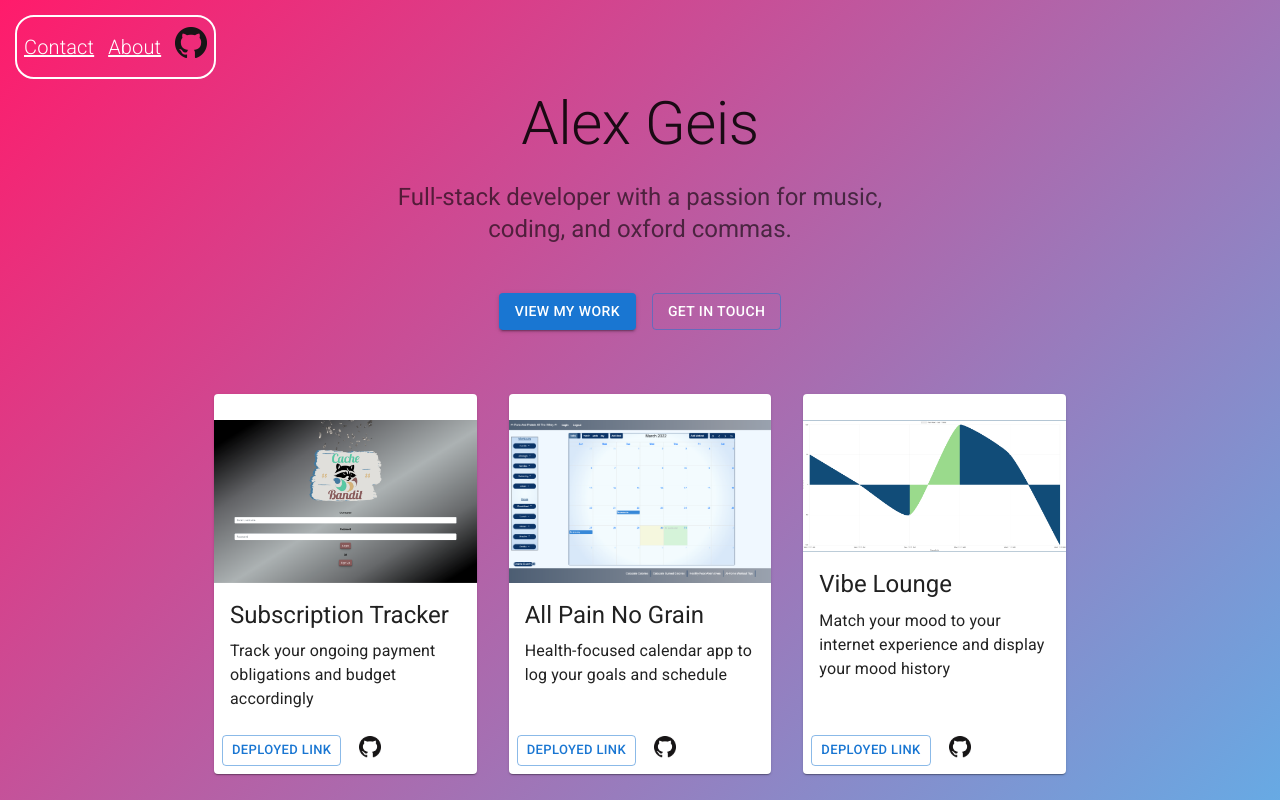
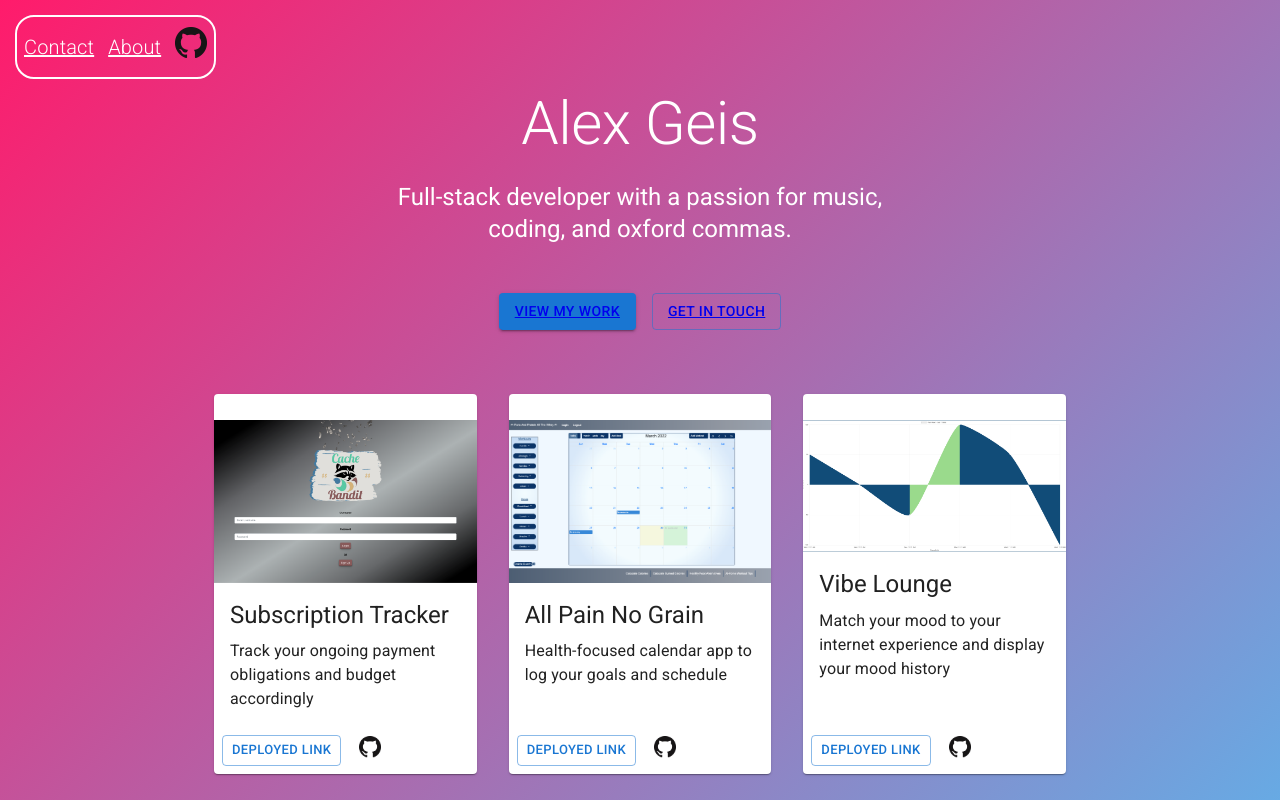
Before and after one commit to alexgeis/React-Portfolio-2, a React (Create React App) app: page / in a window 1280 px wide. Shown: the top 800 px of the page. Built offline with nearby package versions, Linux system fonts and the light colour scheme.

Commit message:
name and description white, anchor tags updated

```diff
--- a/src/Album.js
+++ b/src/Album.js
@@ -1,7 +1,7 @@
 import * as React from "react";
-import AppBar from "@mui/material/AppBar";
+// import AppBar from "@mui/material/AppBar";
 import Button from "@mui/material/Button";
-import CameraIcon from "@mui/icons-material/PhotoCamera";
+// import CameraIcon from "@mui/icons-material/PhotoCamera";
 import Card from "@mui/material/Card";
 import CardActions from "@mui/material/CardActions";
 import CardContent from "@mui/material/CardContent";
@@ -10,10 +10,10 @@ import CssBaseline from "@mui/material/CssBaseline";
 import Grid from "@mui/material/Grid";
 import Stack from "@mui/material/Stack";
 import Box from "@mui/material/Box";
-import Toolbar from "@mui/material/Toolbar";
+// import Toolbar from "@mui/material/Toolbar";
 import Typography from "@mui/material/Typography";
 import Container from "@mui/material/Container";
-import Link from "@mui/material/Link";
+// import Link from "@mui/material/Link";
 import { createTheme, ThemeProvider } from "@mui/material/styles";
 import "./Album.css";
 //image imports
@@ -25,18 +25,18 @@ import TextEditorPWA from "./assets/JATE-PWA-screenshot.png";
 import NoteTaker from "./assets/note-taker-app.png";
 import GitHubLogo from "./assets/GitHub-Mark-32px.png";
 
-function Copyright() {
-  return (
-    <Typography variant="body2" color="text.secondary" align="center">
-      {"Copyright © "}
-      <Link color="inherit" href="https://github.com/alexgeis/">
-        Alex Geis
-      </Link>{" "}
-      {new Date().getFullYear()}
-      {"."}
-    </Typography>
-  );
-}
+// function Copyright() {
+//   return (
+//     <Typography variant="body2" color="text.secondary" align="center">
+//       {"Copyright © "}
+//       <Link color="inherit" href="https://github.com/alexgeis/">
+//         Alex Geis
+//       </Link>{" "}
+//       {new Date().getFullYear()}
+//       {"."}
+//     </Typography>
+//   );
+// }
 
 // const cards = [1, 2, 3, 4, 5, 6, 7, 8, 9];
 const cards = [
@@ -156,17 +156,12 @@ github
               component="h1"
               variant="h2"
               align="center"
-              color="text.primary"
+              color="white"
               gutterBottom
             >
               Alex Geis
             </Typography>
-            <Typography
-              variant="h5"
-              align="center"
-              color="text.secondary"
-              paragraph
-            >
+            <Typography variant="h5" align="center" color="white" paragraph>
               Full-stack developer with a passion for music, coding, and oxford
               commas.
             </Typography>
@@ -176,16 +171,18 @@ github
               spacing={2}
               justifyContent="center"
             >
-              <Button variant="contained">View My Work</Button>
+              <Button variant="contained">
+                <a href="#work">View My Work</a>
+              </Button>
               <Button variant="outlined" style={{ color: "white" }}>
-                Get In Touch
+                <a href="#contact">Get In Touch</a>
               </Button>
             </Stack>
           </Container>
         </Box>
         <Container sx={{ py: 8 }} maxWidth="md">
           {/* End hero unit */}
-          <Grid container spacing={4}>
+          <Grid id="work" container spacing={4}>
             {cards.map((card) => (
               <Grid item key={card} xs={12} sm={6} md={4}>
                 <Card
--- a/src/index.css
+++ b/src/index.css
@@ -1,3 +1,7 @@
+html {
+  scroll-behavior: smooth;
+}
+
 body {
   margin: 0;
   font-family: -apple-system, BlinkMacSystemFont, 'Segoe UI', 'Roboto', 'Oxygen',
```
